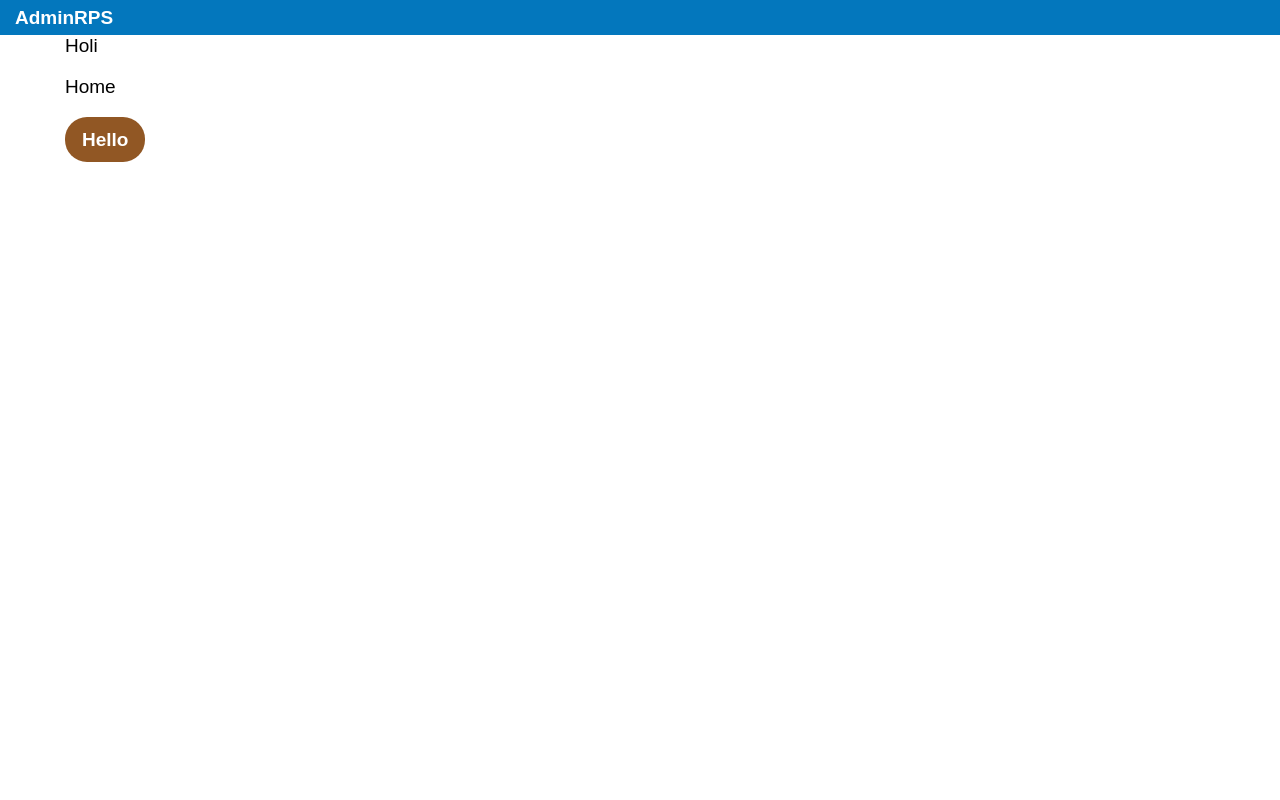
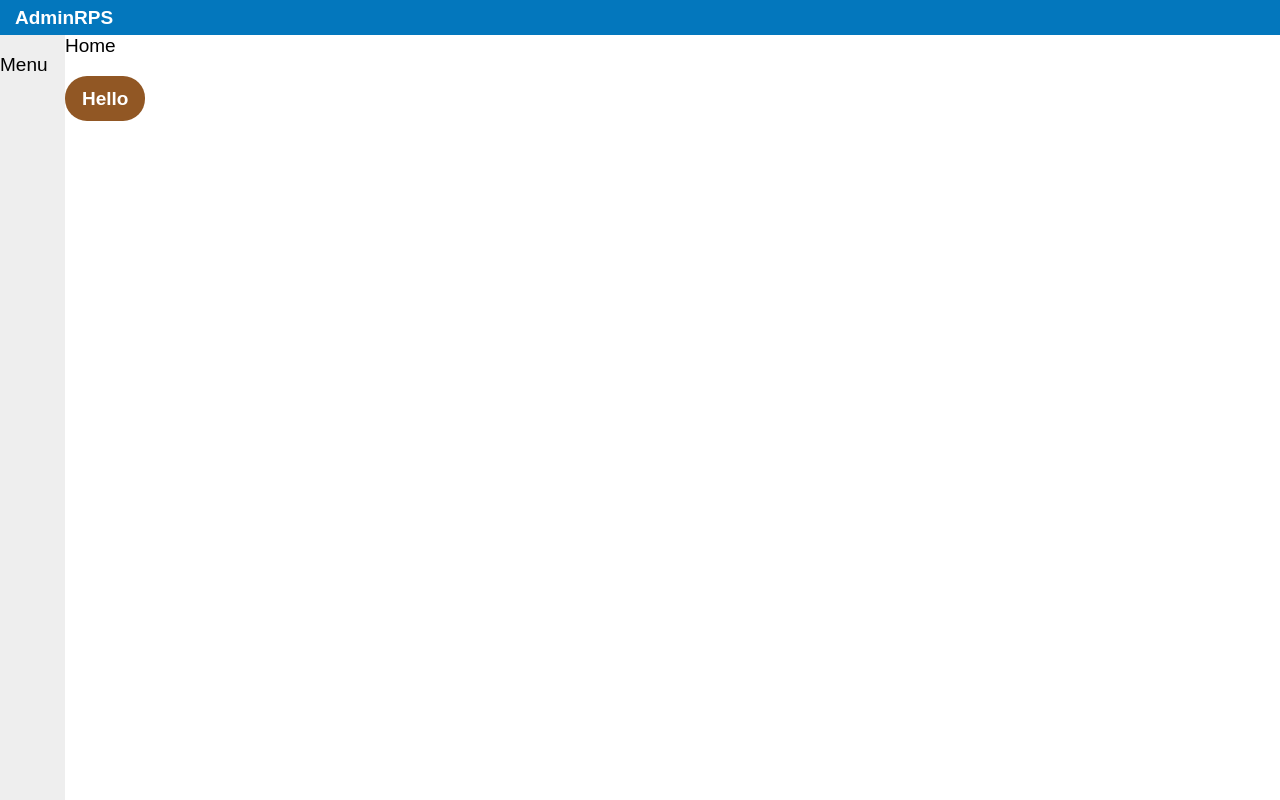
Before and after one commit to sandersuarez/adminrps, a React app: page / in a window 1280 px wide. Built offline with nearby package versions, Linux system fonts and the light colour scheme.

Commit message:
Add the Navbar layout styles

```diff
--- a/src-js/components/Navbar.tsx
+++ b/src-js/components/Navbar.tsx
@@ -1,21 +1,35 @@
 import React, { FC } from 'react'
 import Sections from '../shapes/Sections'
 import styled from '@emotion/styled'
-import fonts from '../styles/fonts'
-
-const NavbarStyles = styled.nav(
-  fonts.body
-)
+import colors from '../styles/colors'
+import breakpoints from '../styles/breakpoints'
 
 interface IProps {
   selected: Sections
 }
 
+const NavBarStyles = styled.nav(
+  {
+    bottom: 0,
+    left: 0,
+    right: 0,
+    position: 'fixed',
+    backgroundColor: colors.menu,
+    height: '6.5rem',
+    zIndex: 1,
+    [breakpoints.desktop]: {
+      right: 'auto',
+      width: '6.5rem',
+      height: 'calc(100% - 3.5rem)',
+    }
+  },
+)
+
 const Navbar: FC<IProps> = () => {
   return (
-    <NavbarStyles>
-      <p>Holi</p>
-    </NavbarStyles>
+    <NavBarStyles>
+      <p>Menu</p>
+    </NavBarStyles>
   )
 }
 
```
